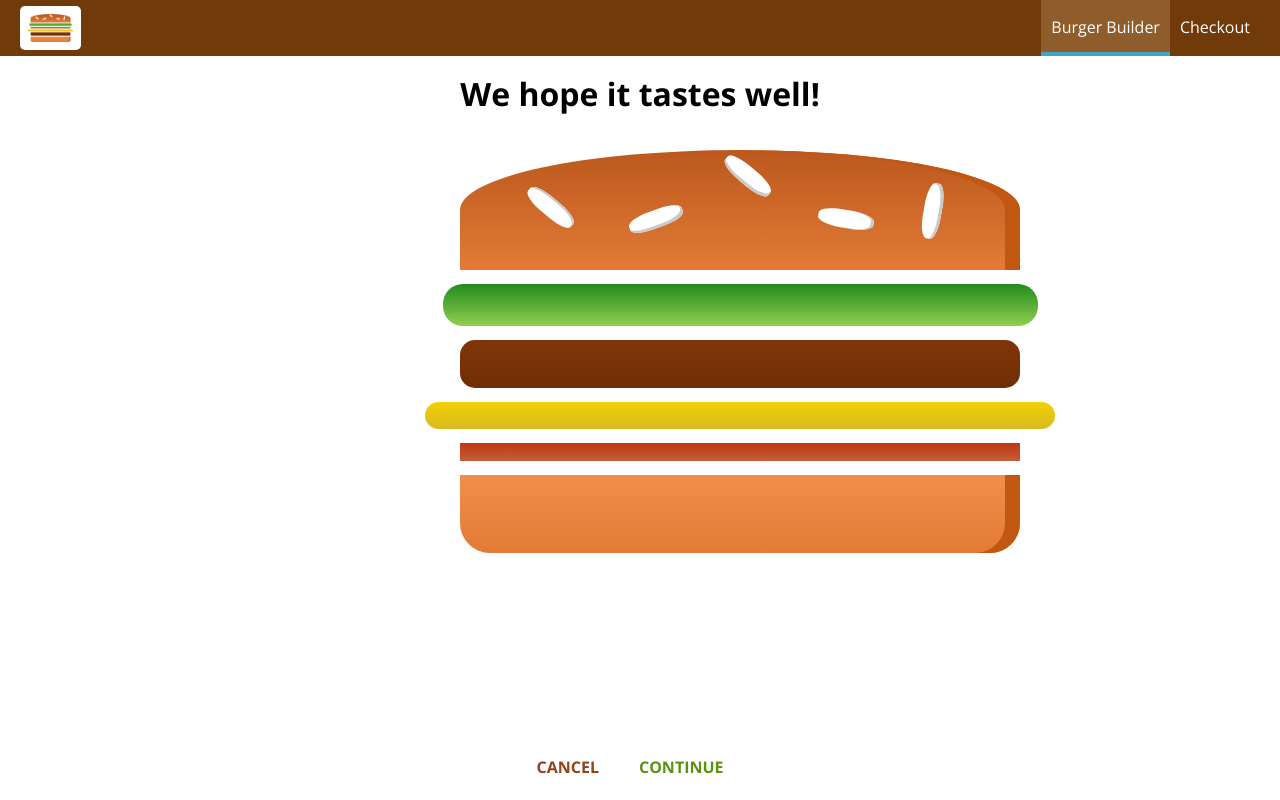
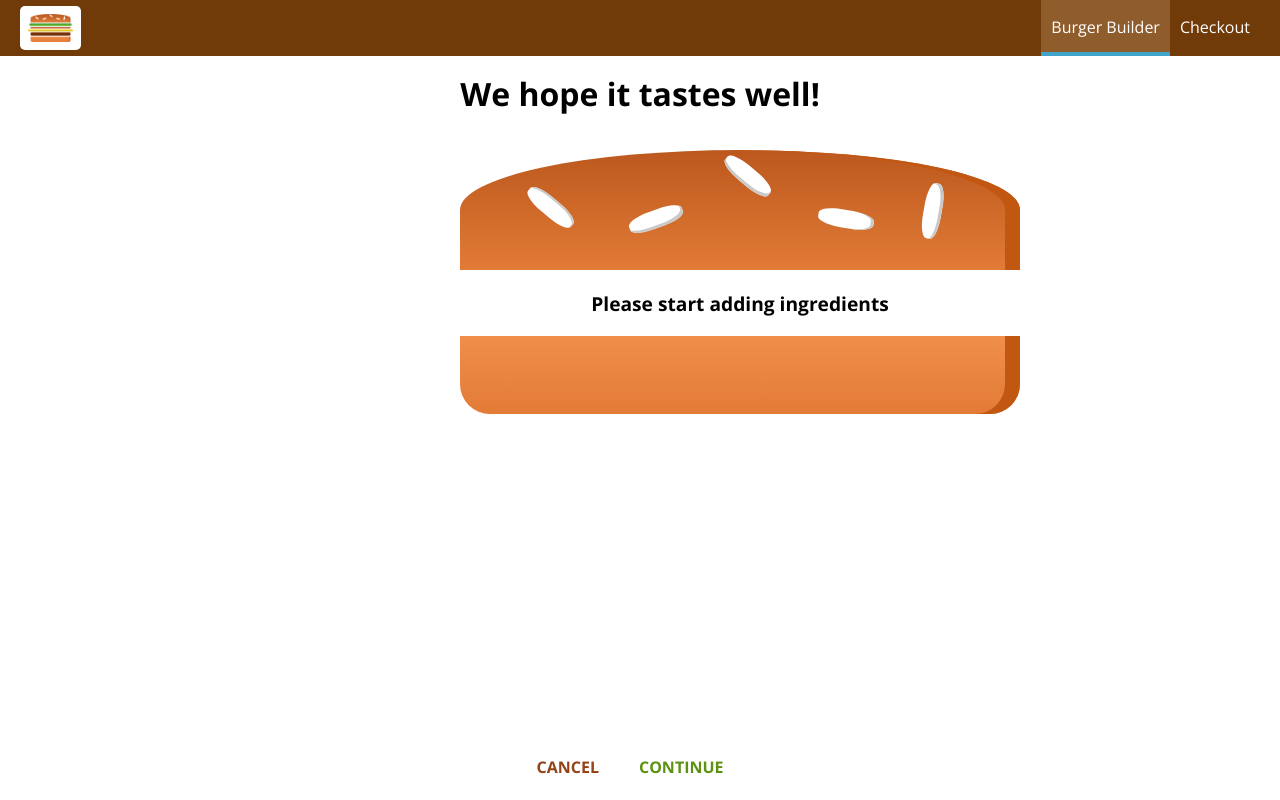
Before and after one commit to shibbirweb/reactjs-practice, a React (Create React App) app: page /checkout in a window 1280 px wide. Built offline with nearby package versions, Linux system fonts and the light colour scheme.

Commit message:
6. Passing Ingredients via Query Params

```diff
--- a/src/containers/BurgerBuilder/BurgerBuilder.js
+++ b/src/containers/BurgerBuilder/BurgerBuilder.js
@@ -124,7 +124,22 @@
         this.setState({ loading: false, purchasing: false });
       }); */
 
-      this.props.history.push('/checkout');
+      const queryParams = [];
+
+      for (let i in this.state.ingredients) {
+        queryParams.push(
+          encodeURIComponent(i) +
+            "=" +
+            encodeURIComponent(this.state.ingredients[i])
+        );
+      }
+
+      const queryString = queryParams.join("&");
+
+      this.props.history.push({
+        pathname: "/checkout",
+        search: "?" + queryString,
+      });
   };
 
     componentDidMount() {
--- a/src/containers/Checkout/Checkout.js
+++ b/src/containers/Checkout/Checkout.js
@@ -11,13 +11,24 @@
     },
   };
 
-    checkoutCancelledHandler = () => {
-        this.props.history.goBack();
-    }
+  checkoutCancelledHandler = () => {
+    this.props.history.goBack();
+  };
 
-    checkoutContinuedHandler = () => {
-        this.props.history.replace('/checkout/contact-data')
-    }
+  checkoutContinuedHandler = () => {
+    this.props.history.replace("/checkout/contact-data");
+  };
+
+  componentDidMount() {
+    const query = new URLSearchParams(this.props.location.search);
+    const ingredients = {};
+    for (let param of query.entries()) {
+      // ['salad', '1']
+      ingredients[param[0]] = +param[1];
+      }
+
+      this.setState({ ingredients: ingredients });
+  }
 
   render() {
     return (
```
